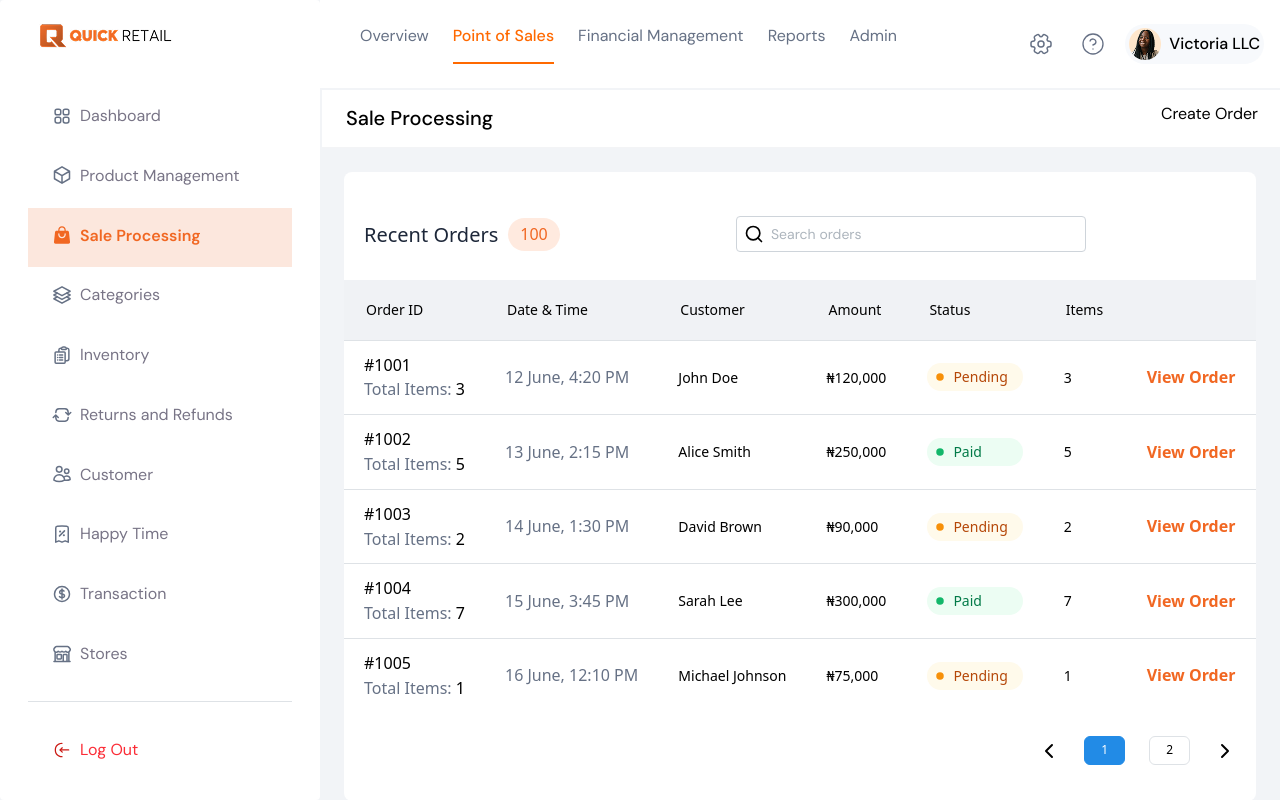
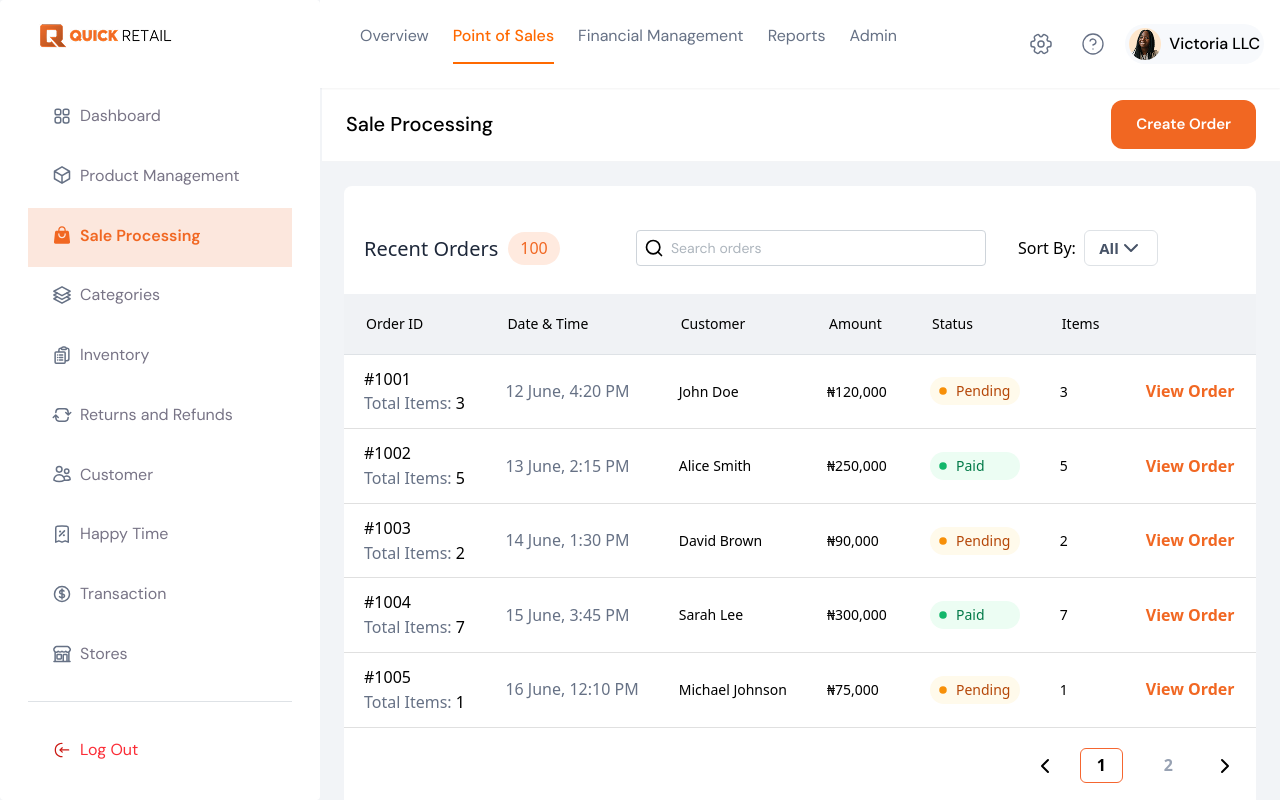
Before and after one commit to Iamfineboyygabriel/quick-retail, a React (Vite) app: page /dashboard/sales in a window 1280 px wide. Built offline with nearby package versions, Linux system fonts and the light colour scheme.

Commit message:
feat/dashboard-homepage

```diff
--- a/src/components/General/table/index.tsx
+++ b/src/components/General/table/index.tsx
@@ -133,18 +133,17 @@ const TanTable: FC<TanTableProps> = ({
             setPageIndex(i);
           }}
           style={{
-            color: isPageActive(i, currentPage) ? "white" : "black",
-            backgroundColor: isPageActive(i, currentPage)
-              ? "var(--mantine-color-blue-6)"
-              : "transparent",
+            color: isPageActive(i, currentPage) ? "black" : "#98A2B3",
+            backgroundColor: "transparent",
             borderRadius: "0.375rem",
             padding: "0.25rem 1rem",
             border: isPageActive(i, currentPage)
-              ? "1px solid var(--mantine-color-blue-6)"
-              : "1px solid var(--mantine-color-gray-3)",
+              ? "1px solid #F56630"
+              : "1px solid transparent",
             display: "flex",
             alignItems: "center",
-            fontSize: "0.75rem",
+            fontSize: "1rem",
+            fontWeight: "600",
             cursor: "pointer",
             marginLeft: "0.25rem",
             marginRight: "0.25rem",
@@ -216,9 +215,9 @@ const TanTable: FC<TanTableProps> = ({
             style={{
               display: "flex",
               flexDirection: "row",
-              gap: "1rem",
+              gap: "2rem",
               alignItems: "center",
-              width: "500px",
+              width: "600px",
             }}
           >
             {showSearch && (
--- a/src/components/General/table/rows.tsx
+++ b/src/components/General/table/rows.tsx
@@ -31,6 +31,7 @@ const TanRows: FC<TanRowsProps> = ({ table, onClick }) => {
           style={{
             cursor: onClick ? "pointer" : "default",
             backgroundColor: "white",
+            borderBottom: "1px solid #e0e0e0",
           }}
           onClick={(e) => handleRowClick(e, row)}
         >
--- a/src/components/General/table/sortFilter.tsx
+++ b/src/components/General/table/sortFilter.tsx
@@ -1,110 +1,102 @@
 import { FC, useState } from "react";
-import { Menu, Button, Box } from "@mantine/core";
-import { SortOption, TableRowData } from "../../../types";
+import { Menu, Button, Box, Text } from "@mantine/core";
+import { ChevronDown } from "lucide-react";
+
+interface TableRowData {
+  [key: string]: unknown;
+  name?: string;
+  createdAt?: string | Date;
+}
 
 interface SortFilterProps {
   data: TableRowData[];
   onSort: (data: TableRowData[]) => void;
-  sortOptions: SortOption[];
 }
 
-const SortFilter: FC<SortFilterProps> = ({ data, onSort, sortOptions }) => {
-  const [activeOption, setActiveOption] = useState<string | null>(null);
-  const [sortDirection, setSortDirection] = useState<"asc" | "desc">("asc");
-  const handleSort = (option: SortOption) => {
-    // Toggle direction if clicking the same option again
-    if (activeOption === option.key) {
-      setSortDirection(sortDirection === "asc" ? "desc" : "asc");
-    } else {
-      setActiveOption(option.key);
-      setSortDirection(option.defaultDirection || "asc");
+const SortFilter: FC<SortFilterProps> = ({ data, onSort }) => {
+  const [activeOption, setActiveOption] = useState<string>("All");
+
+  const sortOptions = [
+    { label: "All", key: "all" },
+    { label: "Recent", key: "recent" },
+    { label: "Oldest", key: "oldest" },
+    { label: "A-Z", key: "a-z" },
+    { label: "Z-A", key: "z-a" },
+  ];
+
+  const handleSort = (optionKey: string) => {
+    setActiveOption(optionKey);
+
+    const sortedData = [...data];
+
+    switch (optionKey) {
+      case "recent":
+        sortedData.sort((a, b) => {
+          const dateA = a.createdAt ? new Date(a.createdAt).getTime() : 0;
+          const dateB = b.createdAt ? new Date(b.createdAt).getTime() : 0;
+          return dateB - dateA;
+        });
+        break;
+      case "oldest":
+        sortedData.sort((a, b) => {
+          const dateA = a.createdAt ? new Date(a.createdAt).getTime() : 0;
+          const dateB = b.createdAt ? new Date(b.createdAt).getTime() : 0;
+          return dateA - dateB;
+        });
+        break;
+      case "a-z":
+        sortedData.sort((a, b) => {
+          const nameA = typeof a.name === "string" ? a.name : "";
+          const nameB = typeof b.name === "string" ? b.name : "";
+          return nameA.localeCompare(nameB);
+        });
+        break;
+      case "z-a":
+        sortedData.sort((a, b) => {
+          const nameA = typeof a.name === "string" ? a.name : "";
+          const nameB = typeof b.name === "string" ? b.name : "";
+          return nameB.localeCompare(nameA);
+        });
+        break;
+      default:
+        // "All" case - no sorting needed
+        break;
     }
-
-    const direction =
-      activeOption === option.key
-        ? sortDirection === "asc"
-          ? "desc"
-          : "asc"
-        : option.defaultDirection || "asc";
-
-    const sortType = option.type || "string";
-
-    const sortedData = [...data].sort((a, b) => {
-      const valueA = option.key
-        .split(".")
-        .reduce((obj: TableRowData, k) => obj?.[k], a);
-      const valueB = option.key
-        .split(".")
-        .reduce((obj: TableRowData, k) => obj?.[k], b);
-
-      if (valueA === null || valueA === undefined)
-        return direction === "asc" ? 1 : -1;
-      if (valueB === null || valueB === undefined)
-        return direction === "asc" ? -1 : 1;
-
-      if (sortType === "date") {
-        // Assuming the date is stored in a property like 'dateField'
-        const dateA = new Date(valueA.dateField).getTime();
-        const dateB = new Date(valueB.dateField).getTime();
-
-        if (isNaN(dateA) || isNaN(dateB)) {
-          return direction === "asc"
-            ? String(valueA).localeCompare(String(valueB))
-            : String(valueB).localeCompare(String(valueA));
-        }
-
-        return direction === "asc" ? dateA - dateB : dateB - dateA;
-      } else if (sortType === "number") {
-        const numA = Number(valueA);
-        const numB = Number(valueB);
-
-        if (isNaN(numA) || isNaN(numB)) {
-          return direction === "asc"
-            ? String(valueA).localeCompare(String(valueB))
-            : String(valueB).localeCompare(String(valueA));
-        }
-
-        return direction === "asc" ? numA - numB : numB - numA;
-      } else {
-        // String handling (case-insensitive)
-        const strA = String(valueA).toLowerCase();
-        const strB = String(valueB).toLowerCase();
-
-        return direction === "asc"
-          ? strA.localeCompare(strB)
-          : strB.localeCompare(strA);
-      }
-    });
 
     onSort(sortedData);
   };
 
-  if (!sortOptions?.length) return null;
-
   return (
+    <Box style={{ display: "flex", alignItems: "center", gap: "0.5rem" }}>
+      <Text size="md" fw={500} c="black">
+        Sort By:
+      </Text>
       <Menu position="bottom-end">
         <Menu.Target>
           <Button
             variant="outline"
+            size="sm"
             styles={{
               root: {
-              padding: "0.5rem",
+                padding: "0.30rem 0.9rem",
                 backgroundColor: "transparent",
                 border: "1px solid var(--mantine-color-gray-3)",
                 borderRadius: "0.375rem",
-              display: "flex",
-              alignItems: "center",
-              gap: "0.5rem",
+                color: "#475367",
+                fontSize: "15px",
+                textTransform: "capitalize",
               },
             }}
           >
-          sort
+            {activeOption}
+            <ChevronDown />
           </Button>
         </Menu.Target>
-      <Menu.Dropdown style={{ minWidth: "200px" }}>
+        <Menu.Dropdown style={{ minWidth: "120px" }}>
           {sortOptions.map((option) => (
             <Menu.Item
               key={option.key}
+              onClick={() => handleSort(option.key)}
               styles={{
                 item: {
                   backgroundColor:
@@ -113,31 +105,13 @@ const SortFilter: FC<SortFilterProps> = ({ data, onSort, sortOptions }) => {
                       : undefined,
                 },
               }}
-            onClick={() => handleSort(option)}
             >
-            <Box
-              style={{ display: "flex", alignItems: "center", gap: "0.5rem" }}
-            >
-              {option.icon}
-              <span>
               {option.label}
-                {activeOption === option.key && (
-                  <span
-                    style={{
-                      marginLeft: "0.25rem",
-                      fontSize: "0.875rem",
-                      color: "var(--mantine-color-gray-6)",
-                    }}
-                  >
-                    ({sortDirection === "asc" ? "↑" : "↓"})
-                  </span>
-                )}
-              </span>
-            </Box>
             </Menu.Item>
           ))}
         </Menu.Dropdown>
       </Menu>
+    </Box>
   );
 };
 
--- a/src/components/dashboard/layout/dashboardHeader.tsx
+++ b/src/components/dashboard/layout/dashboardHeader.tsx
@@ -52,7 +52,7 @@ export const DashboardHeader = ({
   };
 
   return (
-    <div className="bg-white text-black px-4 py-6 flex items-center justify-between gap-6">
+    <div className="bg-white text-black px-4 shadow-xs py-6 flex items-center justify-between gap-6">
       <p onClick={toggleSidebar} />
       <nav className="flex justify-between w-full">
         <div className="flex gap-6">
--- a/src/constants/theme.ts
+++ b/src/constants/theme.ts
@@ -1,9 +1,8 @@
-import { createTheme, Text, MantineThemeOverride } from "@mantine/core";
+import { createTheme, MantineThemeOverride, Button, Text } from "@mantine/core";
 import {
   customPrimary,
   textSecondary,
   textColors,
-  customBlue,
 } from "../constants/customColor";
 
 export const theme: MantineThemeOverride = createTheme({
@@ -13,18 +12,46 @@ export const theme: MantineThemeOverride = createTheme({
   colors: {
     customPrimary, // Your orange palette
     textSecondary, // Your gray palette
-    customBlue, // Your blue palette (newly added)
   },
 
-  // Set the default primary color to use throughout the app
   primaryColor: "customPrimary",
-
-  // Set which shade (0-9) of the primary color to use by default
-  // 9 is the darkest shade in your customPrimary palette (#9c3e0d)
   primaryShade: 9,
 
   components: {
-    // Override Text component to have a default gray color
+    Button: Button.extend({
+      styles: (theme, params) => ({
+        root: {
+          ...(params.variant === "filled-primary" && {
+            backgroundColor: "#F16722",
+            color: "white",
+            borderRadius: "0.75rem",
+            height: "auto",
+            padding: "1rem 1.5rem",
+            fontWeight: 600,
+            display: "inline-flex",
+            alignItems: "center",
+            fontSize: "15px",
+            justifyContent: "center",
+            "&:hover": {
+              backgroundColor: "#dc5f20",
+            },
+          }),
+          ...(params.variant === "outline-primary" && {
+            backgroundColor: "transparent",
+            color: "#F16722",
+            border: "1px solid #F16722",
+            borderRadius: "0.75rem",
+            padding: "1rem 2.6rem",
+            height: "auto",
+            fontWeight: 600,
+            fontSize: "15px",
+            "&:hover": {
+              backgroundColor: "rgba(241, 103, 34, 0.1)",
+            },
+          }),
+        },
+      }),
+    }),
     Text: Text.extend({
       defaultProps: {
         // This sets all <Text> components to use textSecondary.7 by default
@@ -32,11 +59,10 @@ export const theme: MantineThemeOverride = createTheme({
       },
     }),
   },
-
   // Define additional theme variables that aren't part of Mantine's default theme
   other: {
-    textColor: textColors.primary, // "#F16722" - Brand Orange
-    textSecondaryColor: textColors.secondary, // "#667185" - medium-dark gray
+    textColor: textColors.primary,
+    textSecondaryColor: textColors.secondary,
   },
 
   cursorType: "pointer",
--- a/src/layout/pageContainer.tsx
+++ b/src/layout/pageContainer.tsx
@@ -12,28 +12,32 @@ const PageContainer: React.FC<PageContainerProps> = ({
   children,
 }) => {
   return (
-    <div>
-      {subHeaders.map((header, index) => (
-        <div
-          key={index}
-          className="w-full mt-0.5 ml-0.5 bg-white px-6 py-3 border-b border-gray-100"
-        >
-          {header}
-        </div>
-      ))}
+    <div className="relative min-h-screen flex flex-col">
+      <div className="sticky ml-0.5 top-0 z-10">
+        {subHeaders.map((header, index) => (
+          <div
+            key={index}
+            className="w-full bg-white px-6 py-3 border-b border-gray-100"
+          >
+            {header}
+          </div>
+        ))}
+      </div>
 
-
-      <div className="p-4 md:p-6 flex flex-col gap-8 bg-[#F2F4F7] min-h-full rounded-lg">
+      <div className="flex-grow p-4 md:p-6 flex flex-col gap-8 bg-[#F2F4F7] min-h-full rounded-lg">
         {children}
       </div>
-      {subHeaderButtom.map((header, index) => (
-        <div
-          key={index}
-          className="w-full mt-0.5 ml-0.5 sticky bg-white px-6 py-4 border-b border-gray-100"
-        >
-          {header}
-        </div>
-      ))}
+
+      <div className="sticky bottom-0 z-10 mt-auto">
+        {subHeaderButtom.map((header, index) => (
+          <div
+            key={index}
+            className="w-full bg-white px-6 py-3 border-t border-gray-100"
+          >
+            {header}
+          </div>
+        ))}
+      </div>
     </div>
   );
 };
--- a/src/pages/pointOfSales/saleProcessing/createOrderPage.tsx
+++ b/src/pages/pointOfSales/saleProcessing/createOrderPage.tsx
@@ -40,30 +40,15 @@ const CreateOrderPage = () => {
     </div>,
   ];
 
-  const Buttom = [
+  const bottomButtons = [
     <div className="flex gap-4 justify-end">
-      <Button
-        variant="outline"
-        px={40}
-        radius="md"
-        color="#F16722"
-        styles={{
-          root: {
-            border: "1px solid #F16722",
-            "&:hover": {
-              backgroundColor: "rgba(241, 103, 34, 0.05)",
-            },
-          },
-        }}
-      >
-        <Text variant="secondary">Cancel</Text>
-      </Button>
-      <Button variant="primary">Create Order</Button>
+      <Button variant="outline-primary">Cancel</Button>
+      <Button variant="filled-primary">Create Order</Button>
     </div>,
   ];
 
   return (
-    <PageContainer subHeaders={subHeaders} subHeaderButtom={Buttom}>
+    <PageContainer subHeaders={subHeaders} subHeaderButtom={bottomButtons}>
       <SearchProduct />
       <SearchCustomer />
       <PaymentDetails />
--- a/src/pages/pointOfSales/saleProcessing/salesProcessingPage.tsx
+++ b/src/pages/pointOfSales/saleProcessing/salesProcessingPage.tsx
@@ -3,15 +3,18 @@ import PageContainer from "../../../layout/pageContainer";
 import CustomerOrdersTable from "../../../components/dashboard/pointOfSales/dashboard/orderTable";
 import { ROUTES } from "../../../constants/routes";
 import { Link } from "react-router";
+import { Button} from "@mantine/core";
 
 const SalesProcessingPage = () => {
   const subHeaders = [
     <div key="1">
-      <div className="flex justify-between">
+      <div className="flex items-center justify-between">
         <Text fw={500} size="xl" c="black">
           Sale Processing
         </Text>
-        <Link to={ROUTES.createOrder}>Create Order</Link>
+        <Link to={ROUTES.createOrder}>
+          <Button variant="filled-primary">Create Order</Button>
+        </Link>
       </div>
     </div>,
   ];
--- a/src/utils/mockData.ts
+++ b/src/utils/mockData.ts
@@ -254,7 +254,7 @@ export const productTableData = [
     discountStatus: "Paid",
     items: "Green | Small",
   },
-]
+];
 
 export const customerData = [
   { name: "New customers - 60%", value: 60, color: "#F06A4D" },
```
Also changed, not shown: src/components/dashboard/pointOfSales/dashboard/orderTable.tsx (+12 -1 lines), src/components/dashboard/pointOfSales/salesProcessing/paymentDetails.tsx (+19 -3 lines), src/constants/customColor.ts (+0 -25 lines). Lines whose indentation alone changed are shown as unchanged.
